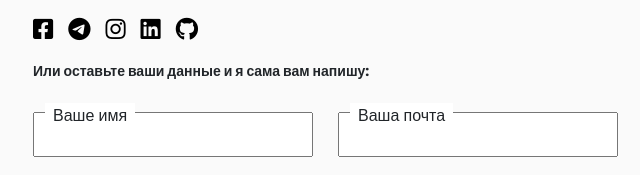
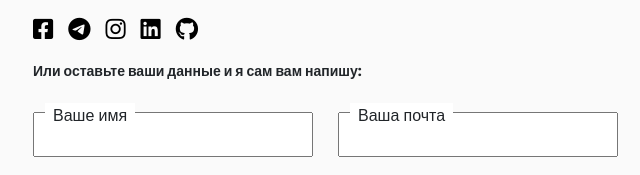
Before and after one commit to kozim-rasulov/Portfolio, a website: page src/index.html in a window 1280 px wide. Shown: the part 5970-6145 px from the top of the page, 549-1189 px from the left. Drawn offline with Linux system fonts and the light colour scheme; files whose address does not match are found by name.

Commit message:
index modified

```diff
--- a/src/index.html
+++ b/src/index.html
@@ -527,7 +527,7 @@
 
 
                     </div>
-                    <p class="contacts__text">Или оставьте ваши данные и я сама вам напишу:</p>
+                    <p class="contacts__text">Или оставьте ваши данные и я сам вам напишу:</p>
                     <form action="#" class="contacts__form">
                         <div class="contacts__input">
                             <input required name="name" id="name" type="text">
```
Also changed, not shown: dist/index.html.
